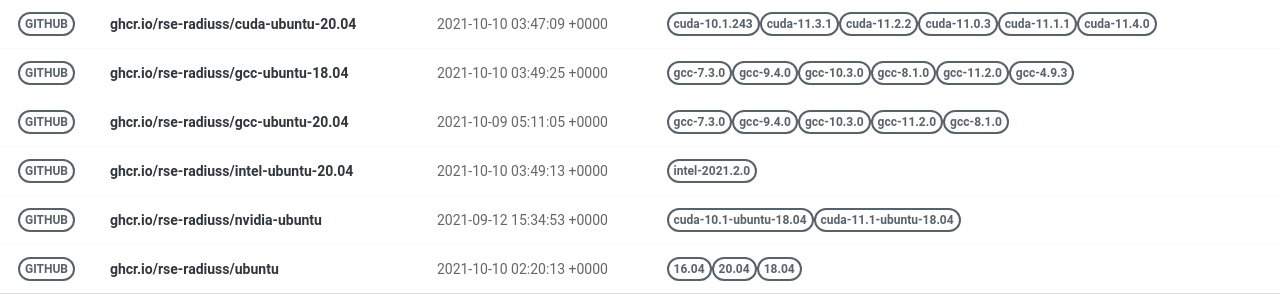
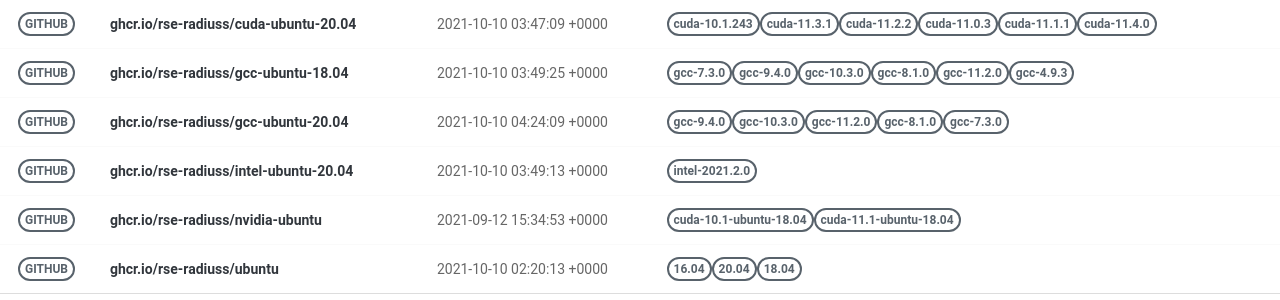
Before and after one commit to rse-ops/docker-images, a Jekyll site: the page built from pages/index.md, in a window 1280 px wide. Shown: the part 228-528 px from the top of the page. Built offline with Jekyll 4.4.1, drawn with Linux system fonts in a browser that asks for light colours; nearby versions of some CDN libraries.

Commit message:
Automated push to update library 2021-10-10

```diff
--- a/_library/ghcr.io-rse-radiuss-gcc-ubuntu-20.04.md
+++ b/_library/ghcr.io-rse-radiuss-gcc-ubuntu-20.04.md
@@ -1,14 +1,11 @@
 ---
 layout: container
 name: ghcr.io/rse-radiuss/gcc-ubuntu-20.04
-updated_at: 2021-10-09 05:11:05.159664
+updated_at: 2021-10-10 04:24:09.863035
 
 
 container_url: https://github.com/orgs/rse-radiuss/packages/container/package/gcc-ubuntu-20.04
 versions:
- - tag: gcc-7.3.0
-   dockerfile: https://github.com/rse-radiuss/docker-images/blob/main/ubuntu/gcc/Dockerfile
-   manifest: https://crane.ggcr.dev/manifest/ghcr.io/rse-radiuss/gcc-ubuntu-20.04:gcc-7.3.0
  - tag: gcc-9.4.0
    dockerfile: https://github.com/rse-radiuss/docker-images/blob/main/ubuntu/gcc/Dockerfile
    manifest: https://crane.ggcr.dev/manifest/ghcr.io/rse-radiuss/gcc-ubuntu-20.04:gcc-9.4.0
```
Also changed, not shown: other parts of _library/ghcr.io-rse-radiuss-gcc-ubuntu-20.04.md (+3 -0 lines).
